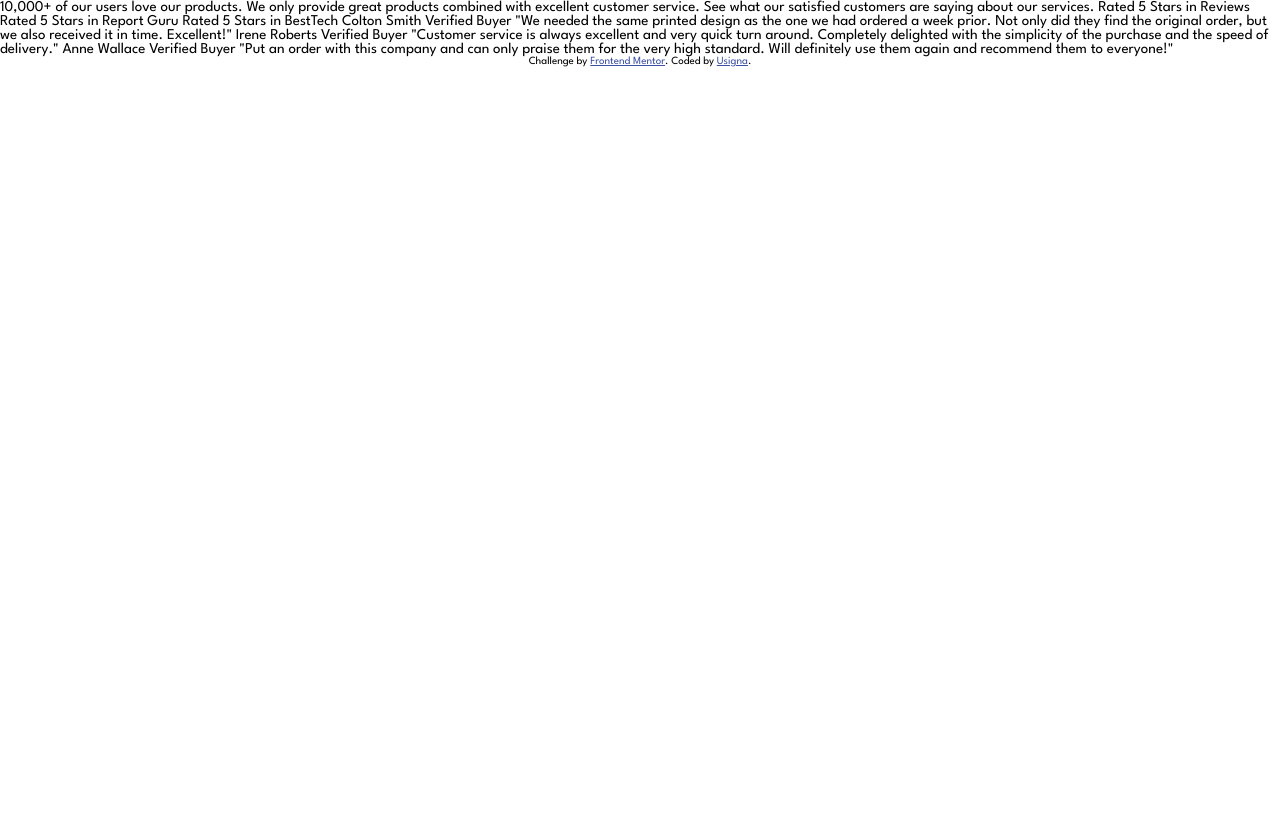
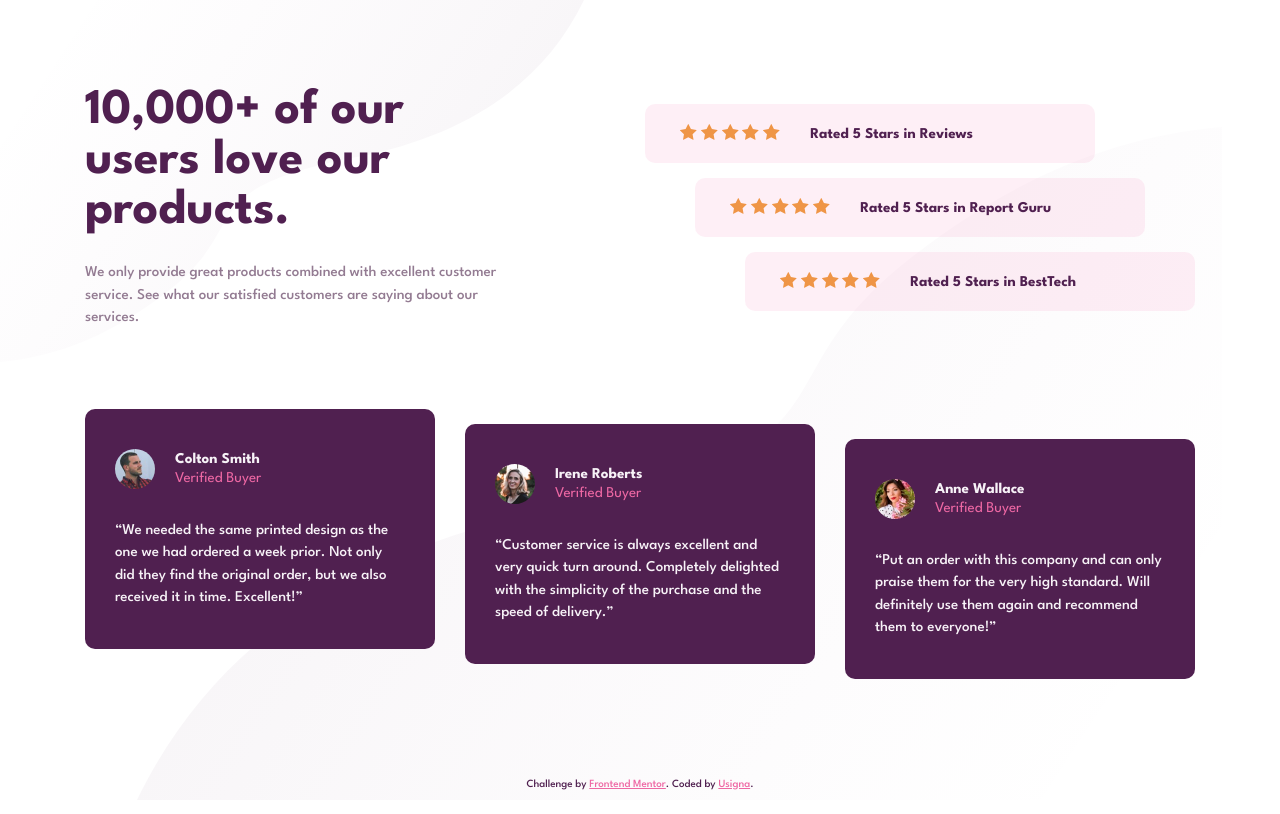
Before and after one commit to usignak/social-proof-section, a plain HTML site: page index.html in a window 1280 px wide. Drawn offline with Linux system fonts and the light colour scheme.

Commit message:
Add task

```diff
--- a/css/style.css
+++ b/css/style.css
@@ -12,10 +12,198 @@
 }
 
 html {
+  height: 100%;
   font-size: 62.5%;
 }
 
 body {
   font-size: 1.5rem;
+  font-weight: 500;
+  color: hsl(300, 43%, 22%);
+  background: url("../assets/images/bg-pattern-top-mobile.svg") no-repeat top center;
   font-family: "League Spartan", "Arial", sans-serif;
+  display: flex;
+  flex-direction: column;
+  align-items: center;
+  justify-content: center;
+  padding: 80px 25px 0;
 }
+
+.main {
+  max-width: 1110px;
+  margin-bottom: 100px;
+}
+
+.hero {
+  display: flex;
+  flex-direction: column;
+  align-items: center;
+  justify-content: center;
+  margin-bottom: 50px;
+}
+
+.text-wrapper {
+  text-align: center;
+}
+
+.title {
+  font-size: 3.5rem;
+  font-weight: 700;
+  line-height: 1;
+  margin: 0 0 25px;
+}
+
+.text {
+  color: hsl(303, 10%, 53%);
+  line-height: 1.5;
+  margin-bottom: 45px;
+}
+
+.rated {
+  width: 100%;
+  display: flex;
+  flex-direction: column;
+  gap: 15px;
+}
+
+.rated__item {
+  width: 100%;
+  display: flex;
+  align-items: center;
+  justify-content: center;
+  gap: 30px;
+  padding: 20px 35px;
+  border-radius: 10px;
+  background-color: hsla(333, 80%, 67%, .1);
+}
+
+.rated b {
+  font-weight: 700;
+}
+
+.items {
+  display: flex;
+  flex-direction: column;
+  align-items: center;
+  justify-content: center;
+  gap: 15px;
+}
+
+.item {
+  width: 100%;
+  border-radius: 10px;
+  color: hsl(300, 24%, 96%);
+  background-color: hsl(300, 43%, 22%);
+  padding: 40px 30px;
+}
+
+.author {
+  display: flex;
+  flex-direction: row;
+  align-items: center;
+  justify-content: flex-start;
+  gap: 20px;
+  margin-bottom: 30px;
+}
+
+.author img {
+  width: 40px;
+  height: 40px;
+  border-radius: 50%;
+}
+
+.info {
+  display: flex;
+  flex-direction: column;
+  gap: 5px;
+}
+
+.info b {
+  font-weight: 700;
+}
+
+.info span {
+  color: hsl(333, 80%, 67%);
+  font-weight: 400;
+}
+
+q {
+  line-height: 1.5;
+}
+
+@media screen and (min-width: 1110px) {
+  body {
+    height: 100%;
+    background: url("../assets/images/bg-pattern-top-desktop.svg") no-repeat top left, url("../assets/images/bg-pattern-bottom-desktop.svg") no-repeat bottom 0 left 70%;
+    padding: 50px 0 0;
+  }
+
+  .hero {
+    flex-direction: row;
+    align-items: center;
+    justify-content: space-between;
+    margin-bottom: 80px;
+    padding: 50px 0 0;
+  }
+
+  .text-wrapper {
+    width: 50%;
+    text-align: left;
+  }
+
+  .title {
+    max-width: 420px;
+    font-size: 5rem;
+  }
+
+  .text {
+    max-width: 420px;
+    margin-bottom: 0;
+  }
+
+  .rated {
+    width: 50%;
+    max-width: 550px;
+  }
+
+  .rated__item {
+    max-width: 450px;
+    justify-content: flex-start;
+  }
+
+  .rated__item:first-of-type {
+    align-self: flex-start;
+  }
+
+  .rated__item:nth-of-type(2) {
+    align-self: center;
+  }
+
+  .rated__item:last-of-type {
+    align-self: flex-end;
+  }
+
+  .items {
+    min-height: 270px;
+    flex-direction: row;
+    justify-content: space-between;
+    gap: 30px;
+  }
+
+  .item {
+    max-width: 350px;
+    padding: 40px 30px;
+  }
+
+  .item:first-of-type {
+    align-self: flex-start;
+  }
+
+  .item:nth-of-type(2) {
+    align-self: center;
+  }
+
+  .item:last-of-type {
+    align-self: flex-end;
+  }
+}
--- a/index.html
+++ b/index.html
@@ -19,45 +19,96 @@
       .attribution {
         font-size: 11px;
         text-align: center;
+        padding: 0 0 25px;
       }
       .attribution a {
-        color: hsl(228, 45%, 44%);
+        color: hsl(333, 80%, 67%);
       }
     </style>
 
     <link rel="stylesheet" href="css/style.css">
   </head>
   <body>
-    10,000+ of our users love our products.
+    <div class="background"></div>
 
-    We only provide great products combined with excellent customer service.
-    See what our satisfied customers are saying about our services.
-
-    Rated 5 Stars in Reviews
-    Rated 5 Stars in Report Guru
-    Rated 5 Stars in BestTech
-
-    Colton Smith
-    Verified Buyer
-    "We needed the same printed design as the one we had ordered a week prior.
-    Not only did they find the original order, but we also received it in time.
-    Excellent!"
-
-    Irene Roberts
-    Verified Buyer
-    "Customer service is always excellent and very quick turn around. Completely
-    delighted with the simplicity of the purchase and the speed of delivery."
-
-    Anne Wallace
-    Verified Buyer
-    "Put an order with this company and can only praise them for the very high
-    standard. Will definitely use them again and recommend them to everyone!"
+    <main class="main">
+      <section class="section hero">
+        <div class="text-wrapper">
+          <h1 class="title">10,000+ of our users love our products.</h1>
+          <p class="text">We only provide great products combined with excellent customer service. See what our satisfied customers are saying about our services.</p>
+        </div>
+        <div class="rated">
+          <div class="rated__item">
+            <div class="stars">
+              <img src="assets/images/icon-star.svg" alt="" />
+              <img src="assets/images/icon-star.svg" alt="" />
+              <img src="assets/images/icon-star.svg" alt="" />
+              <img src="assets/images/icon-star.svg" alt="" />
+              <img src="assets/images/icon-star.svg" alt="" />
+            </div>
+            <b>Rated 5 Stars in Reviews</b>
+          </div>
+          <div class="rated__item">
+            <div class="stars">
+              <img src="assets/images/icon-star.svg" alt="" />
+              <img src="assets/images/icon-star.svg" alt="" />
+              <img src="assets/images/icon-star.svg" alt="" />
+              <img src="assets/images/icon-star.svg" alt="" />
+              <img src="assets/images/icon-star.svg" alt="" />
+            </div>
+            <b>Rated 5 Stars in Report Guru</b>
+          </div>
+          <div class="rated__item">
+            <div class="stars">
+              <img src="assets/images/icon-star.svg" alt="" />
+              <img src="assets/images/icon-star.svg" alt="" />
+              <img src="assets/images/icon-star.svg" alt="" />
+              <img src="assets/images/icon-star.svg" alt="" />
+              <img src="assets/images/icon-star.svg" alt="" />
+            </div>
+            <b>Rated 5 Stars in BestTech</b>
+          </div>
+        </div>
+      </section>
+      <section class="section testimonials">
+        <div class="items">
+          <div class="item">
+            <div class="author">
+              <img src="assets/images/image-colton.jpg" alt="Colton Smith" />
+              <div class="info">
+                <b>Colton Smith</b>
+                <span>Verified Buyer</span>
+              </div>
+            </div>
+            <q>We needed the same printed design as the one we had ordered a week prior. Not only did they find the original order, but we also received it in time. Excellent!</q>
+          </div>
+          <div class="item">
+            <div class="author">
+              <img src="assets/images/image-irene.jpg" alt="Irene Roberts" />
+              <div class="info">
+                <b>Irene Roberts</b>
+                <span>Verified Buyer</span>
+              </div>
+            </div>
+            <q>Customer service is always excellent and very quick turn around. Completely delighted with the simplicity of the purchase and the speed of delivery.</q>
+          </div>
+          <div class="item">
+            <div class="author">
+              <img src="assets/images/image-anne.jpg" alt="Anne Wallace" />
+              <div class="info">
+                <b>Anne Wallace</b>
+                <span>Verified Buyer</span>
+              </div>
+            </div>
+            <q>Put an order with this company and can only praise them for the very high standard. Will definitely use them again and recommend them to everyone!</q>
+          </div>
+        </div>
+      </section>
+    </main>
 
     <div class="attribution">
-      Challenge by
-      <a href="https://www.frontendmentor.io?ref=challenge" target="_blank"
-        >Frontend Mentor</a
-      >. Coded by <a href="https://github.com/usignak">Usigna</a>.
+      Challenge by <a href="https://www.frontendmentor.io?ref=challenge" target="_blank">Frontend Mentor</a>.
+      Coded by <a href="https://github.com/usignak">Usigna</a>.
     </div>
   </body>
 </html>
```
